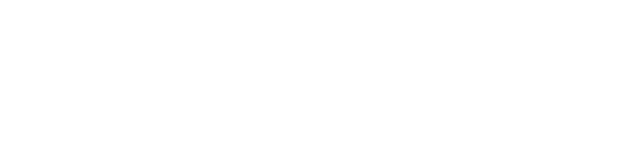
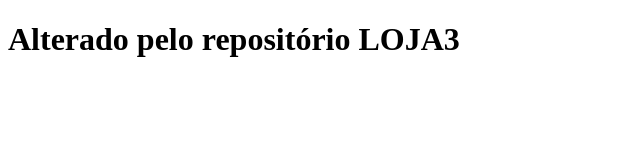
Before and after one commit to Wenderson-Cruz/lojavirtual, a plain HTML site: page index.html in a window 1280 px wide. Shown: the whole page, without its empty margins (0-640 px from the left). Drawn offline with Linux system fonts and the light colour scheme.

Commit message:
editing index & creating script.js

```diff
--- a/index.html
+++ b/index.html
@@ -5,5 +5,7 @@
     <meta name="viewport" content="width=device-width, initial-scale=1.0" />
     <title>Document</title>
   </head>
-  <body></body>
+  <body>
+    <h1>Alterado pelo repositório LOJA3</h1>
+  </body>
 </html>
--- /dev/null
+++ b/script.js
@@ -0,0 +1 @@
+console.log("Hello World");
```
